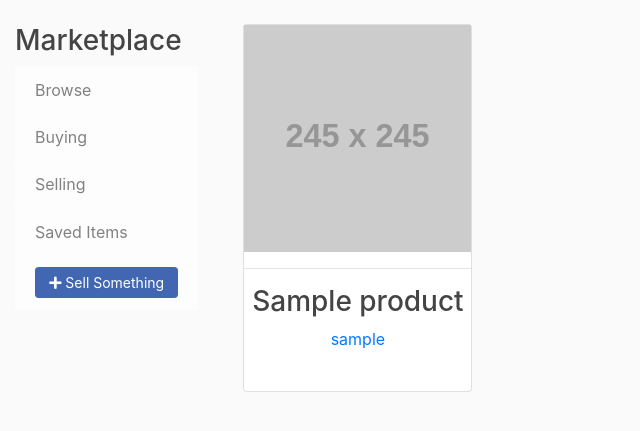
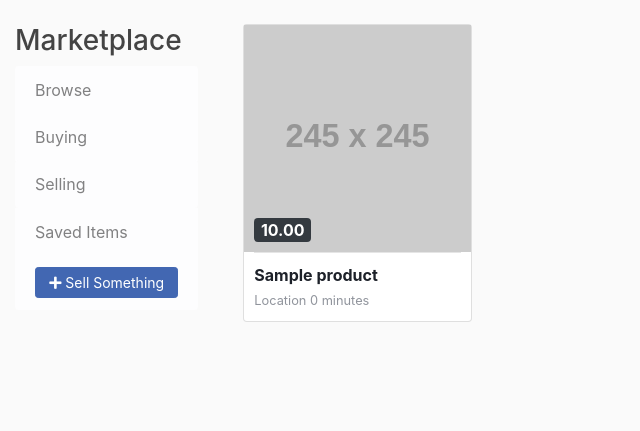
Before and after one commit to tmttan03/marketplace, a Django app: page / in a window 1280 px wide. Shown: the part 57-488 px from the top of the page, without its empty margins (0-640 px from the left). Run offline with Django 3.2, Linux system fonts and the light colour scheme; tables that the repository leaves empty hold one stand-in row (values such as "Sample post"); grey boxes labelled with a size stand in for pictures from a placeholder-image service; some libraries are stand-ins or nearby versions.

Commit message:
Product Grid UI

```diff
--- a/posts/static/posts/main.css
+++ b/posts/static/posts/main.css
@@ -101,3 +101,37 @@ select::-ms-expand {
 :-moz-placeholder { /* Firefox 18- */
   font-size: 14px;
 }
+
+#product-details{
+  text-align: left;
+  padding: 10px!important;
+  padding-top: 0!important;
+}
+
+#product-details p{
+  margin-bottom: 0!important;
+  color:#1d2129;;
+}
+
+#product-details small{
+  color:#90949c;
+}
+
+#product-details hr{
+  margin: 0px!important;
+  margin-bottom: 10px!important;
+}
+
+a:hover{
+  text-decoration: none;
+}
+
+
+#price-badge{
+  position: absolute;
+  margin-left: 10px;
+  width: 25%;
+  text-align: center;
+  top: 65%;
+  font-size: 16px;
+}
--- a/posts/templates/posts/home.html
+++ b/posts/templates/posts/home.html
@@ -5,12 +5,14 @@
         {%  for product in products  %}
             {% if forloop.counter0|divisibleby:4 %} <div class="row text-center"> {%  endif %}
               <div class="col-xl-3">
-                  <a href="" class="link-card"><div class="card">
+                  <a href="" class="link-card" data-toggle="tooltip" data-placement="bottom" title="{{ product.name }}"><div class="card">
                       <img class="img-fluid" src="http://placehold.it/245" alt=""/>
-                      <div class="card-content">
+                      <span class="badge badge-dark" id="price-badge">{{ product.price }}</span>
+
+                      <div class="card-content" id="product-details">
                           <hr>
-                           <h3>{{ product.name }}</h3>
-                           <p>{{ product.author }}</p>
+                           <b><p>{{ product.name }}</p></b>
+                           <small>Location {{ product.created_at | timesince }}</small>
                           <br>
                       </div><!-- card content -->
                   </div></a><!-- card -->
```
